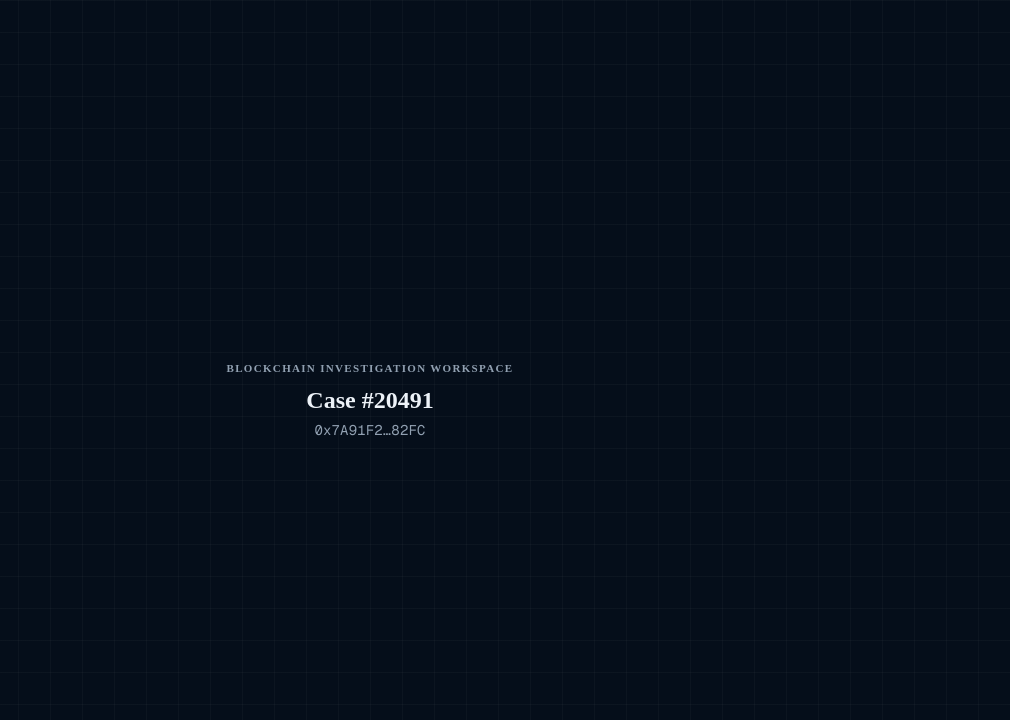
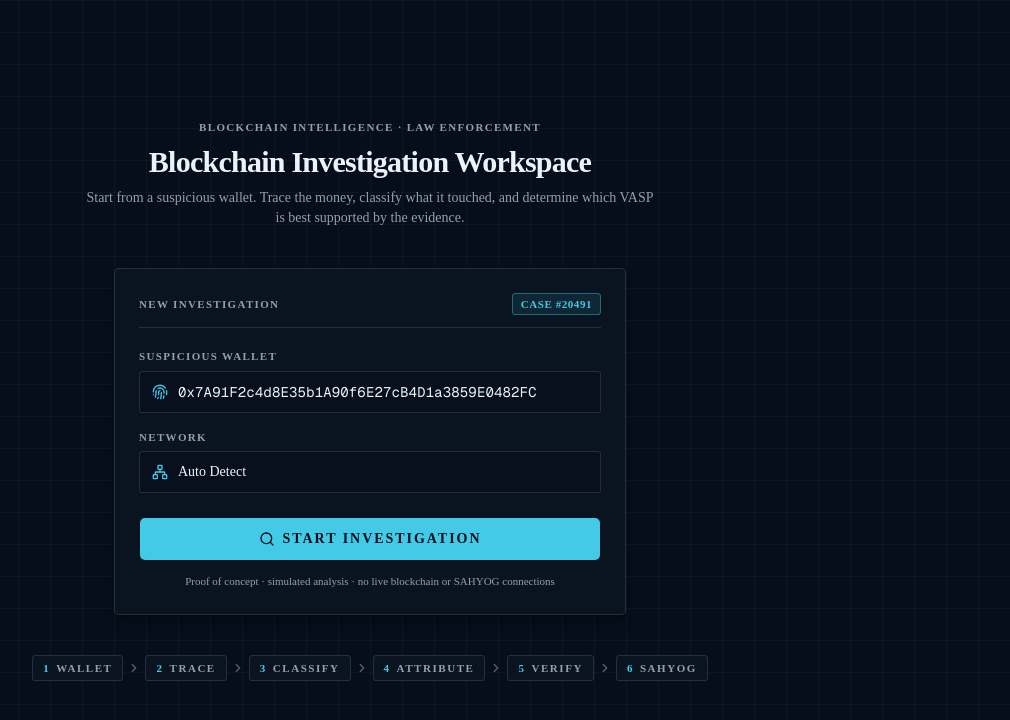
Before and after one commit to abhinavagarwal31/POC_Dashboard_Crypto, a Next.js app: page / in a window 1280 px wide. Shown: the top 720 px of the page, without its empty margins (270-1280 px from the left). Built offline with nearby package versions, Linux system fonts and the light colour scheme.

Commit message:
feat: add investigation intake screen and simulated analysis pipeline

```diff
--- a/src/app/page.tsx
+++ b/src/app/page.tsx
@@ -1,13 +1,42 @@
+"use client";
+
+import { useCallback, useState } from "react";
+import { AnimatePresence } from "framer-motion";
+import { IntakeScreen } from "@/components/intake/IntakeScreen";
+import { AnalysisPipeline } from "@/components/intake/AnalysisPipeline";
+import { investigationCase } from "@/mock";
+
+type Phase = "intake" | "analyzing" | "workspace";
+
 export default function Home() {
+  const [phase, setPhase] = useState<Phase>("intake");
+  const openWorkspace = useCallback(() => setPhase("workspace"), []);
+
   return (
-    <main className="flex flex-1 items-center justify-center">
-      <div className="text-center">
-        <p className="label-caps">Blockchain Investigation Workspace</p>
-        <h1 className="mt-2 text-2xl font-semibold">Case #20491</h1>
-        <p className="font-addr mt-1 text-sm text-muted-foreground">
-          0x7A91F2…82FC
-        </p>
-      </div>
-    </main>
+    <AnimatePresence mode="wait">
+      {phase === "intake" && (
+        <IntakeScreen key="intake" onStart={() => setPhase("analyzing")} />
+      )}
+      {phase === "analyzing" && (
+        <AnalysisPipeline key="analysis" onComplete={openWorkspace} />
+      )}
+      {phase === "workspace" && (
+        // Placeholder until the workspace shell is built (Step 4).
+        <main key="workspace" className="flex flex-1 items-center justify-center">
+          <div className="text-center">
+            <p className="label-caps">Investigation workspace</p>
+            <h1 className="mt-2 text-2xl font-semibold">
+              Case {investigationCase.number}
+            </h1>
+            <button
+              className="mt-4 text-xs text-cyan-accent underline"
+              onClick={() => setPhase("intake")}
+            >
+              Restart demo
+            </button>
+          </div>
+        </main>
+      )}
+    </AnimatePresence>
   );
 }
--- /dev/null
+++ b/src/components/intake/AnalysisPipeline.tsx
@@ -0,0 +1,117 @@
+"use client";
+
+import { useEffect, useState } from "react";
+import { AnimatePresence, motion } from "framer-motion";
+import { Check, Loader2 } from "lucide-react";
+import { analysisSteps, investigationCase } from "@/mock";
+import { shortAddr } from "@/lib/format";
+
+/** Mock latency per step (ms) so the pipeline feels like real work. */
+const STEP_DELAYS = [900, 1300, 1200, 1100, 1400, 1000, 1200];
+const HANDOFF_DELAY = 800;
+
+export function AnalysisPipeline({ onComplete }: { onComplete: () => void }) {
+  const total = analysisSteps.length;
+  const [completed, setCompleted] = useState(0);
+
+  useEffect(() => {
+    const finished = completed >= total;
+    const timer = setTimeout(
+      finished ? onComplete : () => setCompleted((c) => c + 1),
+      finished ? HANDOFF_DELAY : STEP_DELAYS[completed],
+    );
+    return () => clearTimeout(timer);
+  }, [completed, total, onComplete]);
+
+  const pct = Math.round((completed / total) * 100);
+
+  return (
+    <motion.main
+      key="analysis"
+      initial={{ opacity: 0, y: 8 }}
+      animate={{ opacity: 1, y: 0 }}
+      exit={{ opacity: 0 }}
+      transition={{ duration: 0.3 }}
+      className="flex flex-1 items-center justify-center px-6 py-12"
+    >
+      <section className="w-full max-w-xl rounded-md border border-border bg-panel p-6 shadow-lg shadow-black/20">
+        <header className="mb-4 flex items-start justify-between gap-4 border-b border-border pb-4">
+          <div>
+            <div className="label-caps">Case {investigationCase.number}</div>
+            <div className="font-addr mt-1 text-sm">
+              {shortAddr(investigationCase.subjectAddress)}
+            </div>
+          </div>
+          <div className="text-right">
+            <div className="label-caps">Analysis</div>
+            <div className="font-addr mt-1 text-sm text-cyan-accent">
+              {pct}%
+            </div>
+          </div>
+        </header>
+
+        <div
+          className="mb-5 h-1 overflow-hidden rounded-full bg-muted"
+          role="progressbar"
+          aria-valuenow={pct}
+          aria-valuemin={0}
+          aria-valuemax={100}
+        >
+          <motion.div
+            className="h-full bg-cyan-accent"
+            animate={{ width: `${pct}%` }}
+            transition={{ duration: 0.4 }}
+          />
+        </div>
+
+        <ul className="space-y-3">
+          <AnimatePresence initial={false}>
+            {analysisSteps.map((step, i) => {
+              if (i > completed) return null;
+              const done = i < completed;
+              return (
+                <motion.li
+                  key={step.running}
+                  initial={{ opacity: 0, x: -6 }}
+                  animate={{ opacity: 1, x: 0 }}
+                  transition={{ duration: 0.25 }}
+                >
+                  <div
+                    className={`font-addr text-xs tracking-wider ${
+                      done ? "text-muted-foreground" : "text-foreground"
+                    }`}
+                  >
+                    {step.running}
+                  </div>
+                  <div className="mt-1 flex items-center gap-2 text-sm">
+                    {done ? (
+                      <>
+                        <Check className="size-4 text-ok" />
+                        <span>{step.done}</span>
+                      </>
+                    ) : (
+                      <>
+                        <Loader2 className="size-4 animate-spin text-cyan-accent" />
+                        <span className="text-muted-foreground">Working…</span>
+                      </>
+                    )}
+                  </div>
+                </motion.li>
+              );
+            })}
+          </AnimatePresence>
+        </ul>
+
+        {completed >= total && (
+          <motion.p
+            initial={{ opacity: 0 }}
+            animate={{ opacity: 1 }}
+            className="mt-5 border-t border-border pt-4 text-center text-xs tracking-[0.14em] text-cyan-accent"
+          >
+            OPENING INVESTIGATION WORKSPACE…
+          </motion.p>
+        )}
+      </section>
+    </motion.main>
+  );
+}
--- /dev/null
+++ b/src/components/intake/IntakeScreen.tsx
@@ -0,0 +1,91 @@
+"use client";
+
+import { motion } from "framer-motion";
+import { Fingerprint, Network, Search } from "lucide-react";
+import { Button } from "@/components/ui/button";
+import { investigationCase } from "@/mock";
+import { WorkflowStrip } from "./WorkflowStrip";
+
+function Field({
+  label,
+  icon: Icon,
+  value,
+  mono,
+}: {
+  label: string;
+  icon: typeof Search;
+  value: string;
+  mono?: boolean;
+}) {
+  return (
+    <div>
+      <div className="label-caps mb-1.5">{label}</div>
+      <div className="flex items-center gap-2.5 rounded-sm border border-border bg-background/60 px-3 py-2.5">
+        <Icon className="size-4 shrink-0 text-cyan-accent" />
+        <span className={mono ? "font-addr text-sm" : "text-sm"}>{value}</span>
+      </div>
+    </div>
+  );
+}
+
+export function IntakeScreen({ onStart }: { onStart: () => void }) {
+  return (
+    <motion.main
+      key="intake"
+      initial={{ opacity: 0, y: 8 }}
+      animate={{ opacity: 1, y: 0 }}
+      exit={{ opacity: 0, y: -8 }}
+      transition={{ duration: 0.3 }}
+      className="flex flex-1 flex-col items-center justify-center gap-10 px-6 py-12"
+    >
+      <div className="text-center">
+        <p className="label-caps">Blockchain Intelligence · Law Enforcement</p>
+        <h1 className="mt-2 text-3xl font-semibold tracking-tight">
+          Blockchain Investigation Workspace
+        </h1>
+        <p className="mx-auto mt-2 max-w-xl text-sm text-muted-foreground">
+          Start from a suspicious wallet. Trace the money, classify what it
+          touched, and determine which VASP is best supported by the evidence.
+        </p>
+      </div>
+
+      <section className="w-full max-w-lg rounded-md border border-border bg-panel p-6 shadow-lg shadow-black/20">
+        <div className="mb-5 flex items-center justify-between border-b border-border pb-3">
+          <span className="label-caps">New investigation</span>
+          <span className="rounded-sm border border-cyan-accent/40 bg-cyan-accent/10 px-2 py-0.5 text-[11px] font-semibold tracking-wider text-cyan-accent">
+            CASE {investigationCase.number}
+          </span>
+        </div>
+
+        <div className="space-y-4">
+          <Field
+            label="Suspicious wallet"
+            icon={Fingerprint}
+            value={investigationCase.subjectAddress}
+            mono
+          />
+          <Field
+            label="Network"
+            icon={Network}
+            value={investigationCase.networkInput}
+          />
+        </div>
+
+        <Button
+          size="lg"
+          onClick={onStart}
+          className="mt-6 h-11 w-full gap-2 text-sm font-semibold tracking-[0.14em]"
+        >
+          <Search className="size-4" />
+          START INVESTIGATION
+        </Button>
+        <p className="mt-3 text-center text-[11px] text-muted-foreground">
+          Proof of concept · simulated analysis · no live blockchain or SAHYOG
+          connections
+        </p>
+      </section>
+
+      <WorkflowStrip />
+    </motion.main>
+  );
+}
--- /dev/null
+++ b/src/components/intake/WorkflowStrip.tsx
@@ -0,0 +1,21 @@
+import { ChevronRight } from "lucide-react";
+import { workflowStages } from "@/mock";
+
+/** Static overview of the six-stage pipeline, used on the intake screen. */
+export function WorkflowStrip() {
+  return (
+    <ol className="flex flex-wrap items-center justify-center gap-x-1 gap-y-2">
+      {workflowStages.map((s, i) => (
+        <li key={s.key} className="flex items-center gap-1">
+          <span className="rounded-sm border border-border bg-panel px-2.5 py-1 text-[11px] font-semibold tracking-[0.14em] text-muted-foreground">
+            <span className="mr-1.5 text-cyan-accent">{i + 1}</span>
+            {s.label}
+          </span>
+          {i < workflowStages.length - 1 && (
+            <ChevronRight className="size-3.5 text-muted-foreground/60" />
+          )}
+        </li>
+      ))}
+    </ol>
+  );
+}
```
